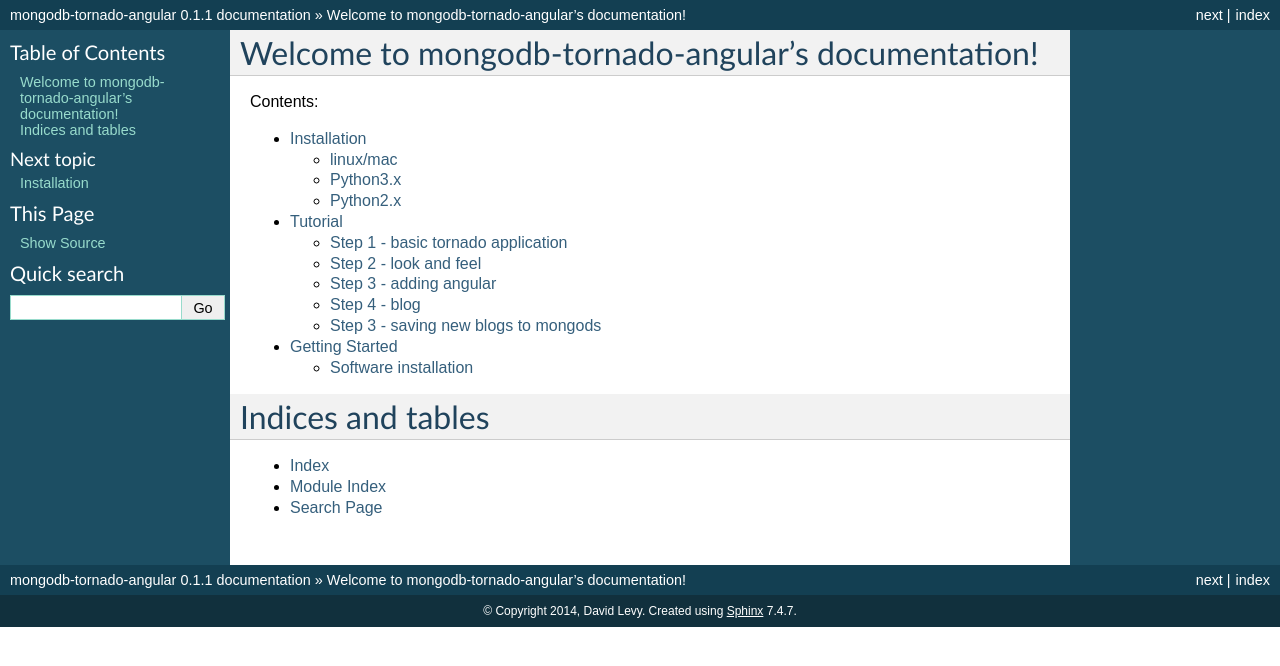
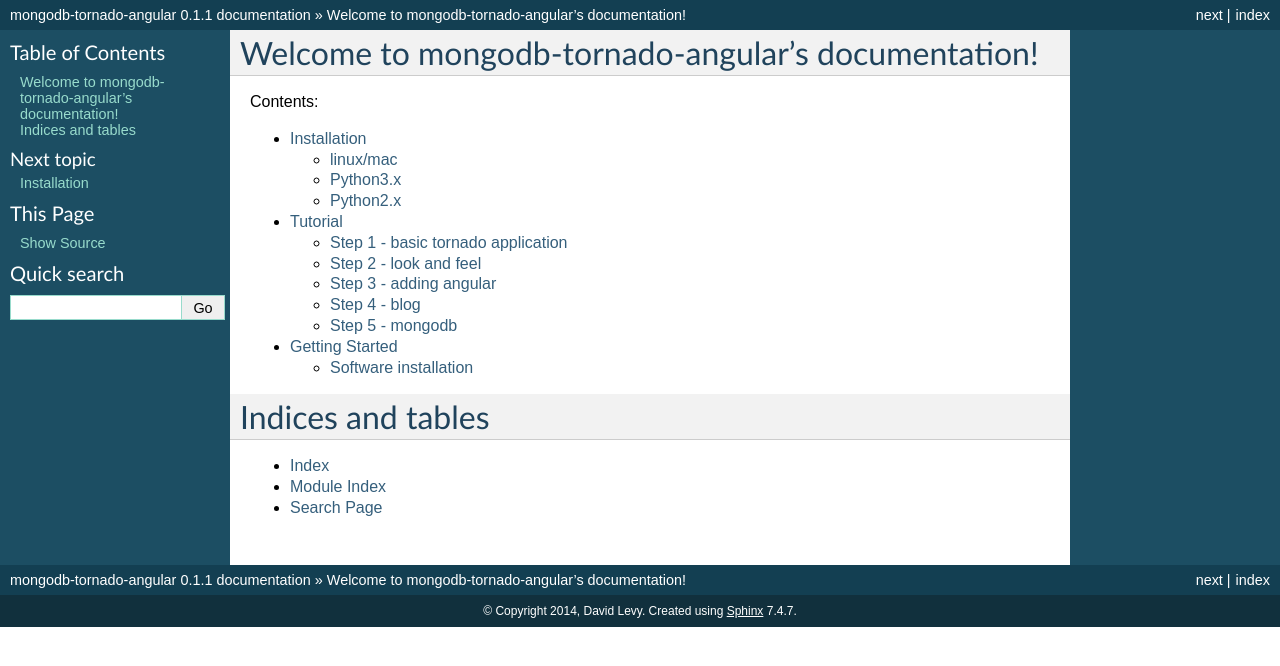
Before and after one commit to davidvoler/mongodb-tornado-angular, a Sphinx documentation site: the page built from docs/source/index.rst, in a window 1280 px wide. Shown: the top 666 px of the page. Built offline with Sphinx 7.4.7, drawn with Linux system fonts in a browser that asks for light colours; formulas are drawn with MathJax 3.

Commit message:
more on tutorial

```diff
--- a/docs/source/tutorial.rst
+++ b/docs/source/tutorial.rst
@@ -97,5 +98,5 @@
 -------------
 
 
-Step 3 - saving new blogs to mongods
-------------------------------------
+Step 5 - mongodb
+----------------
```
Also changed, not shown: other parts of docs/source/tutorial.rst (+1 -0 lines).
